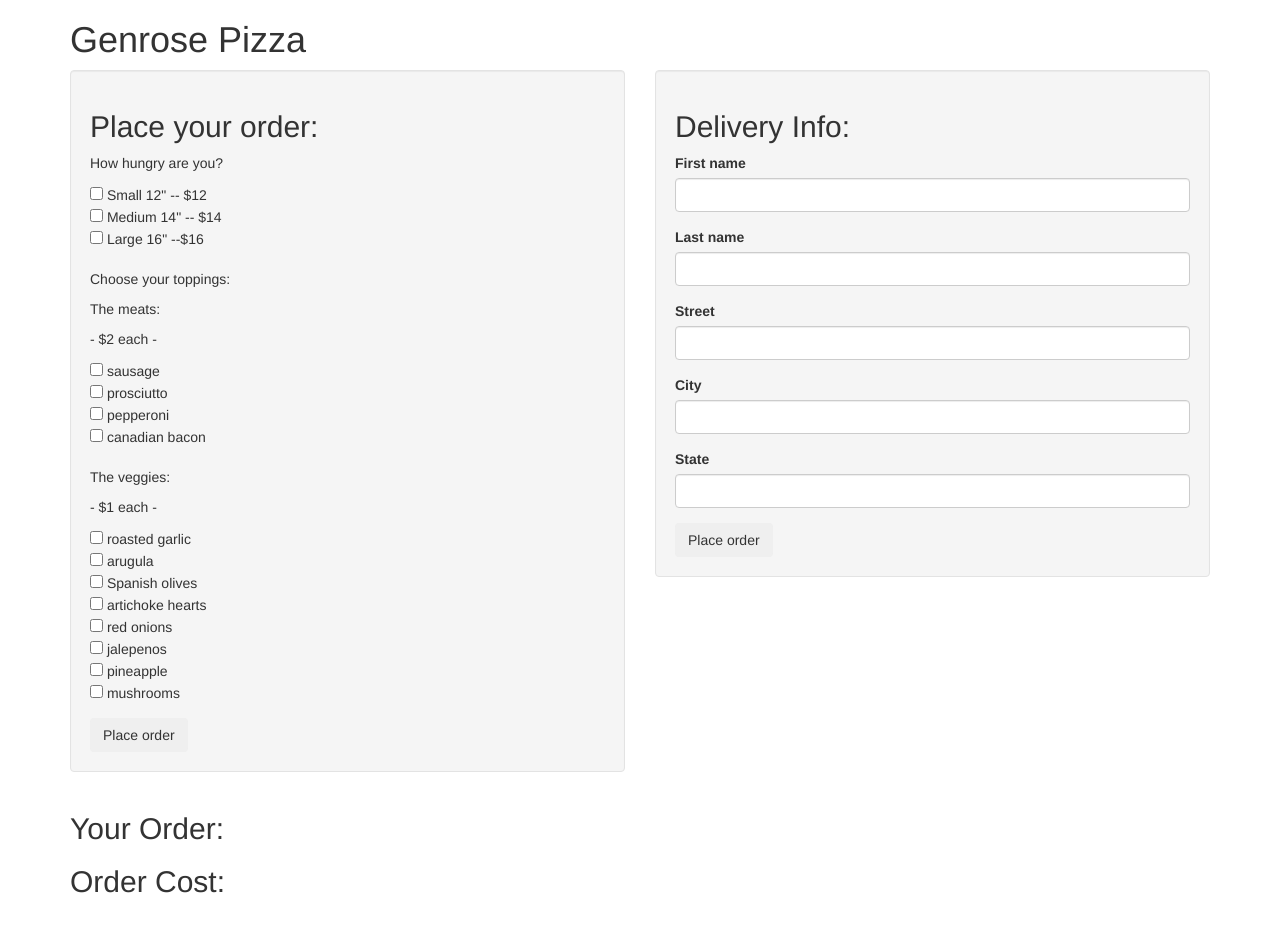
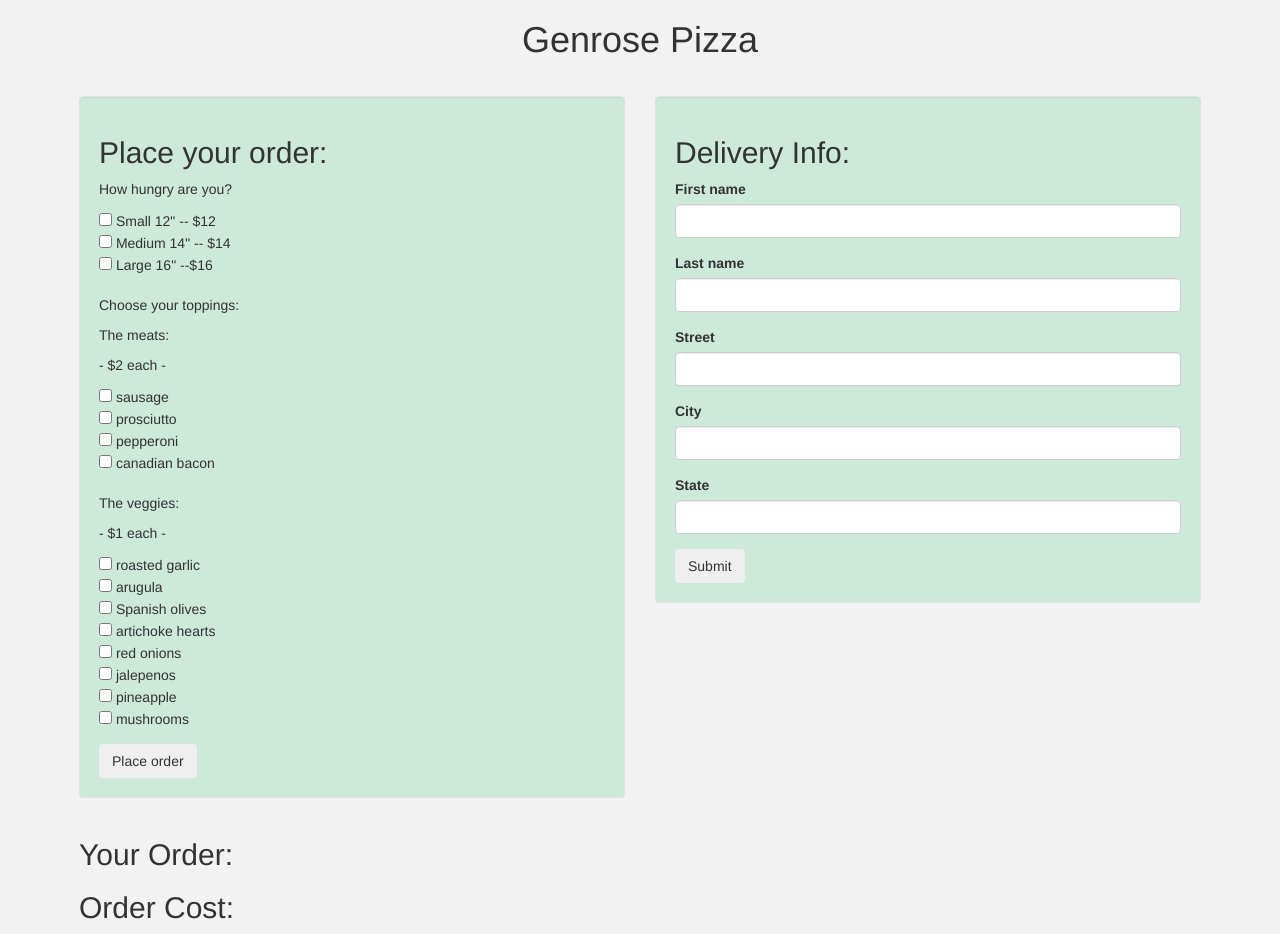
Before and after one commit to Evan-Alexander/pizza-shop, a plain HTML site: page index.html in a window 1280 px wide. Before the commit the page ends 908 px from the top, so only its background shows below. Drawn offline with Linux system fonts and the light colour scheme.

Commit message:
add some styling to page

```diff
--- a/css/styles.css
+++ b/css/styles.css
@@ -0,0 +1,19 @@
+
+.container {
+  width: 90%
+}
+
+body {
+  background-color: #f2f2f2;
+
+}
+
+
+h1 {
+  text-align: center;
+  margin-bottom: 1em;
+}
+
+.well {
+  background-color: #cce9da;
+}
--- a/index.html
+++ b/index.html
@@ -74,7 +74,7 @@
                   </div>
                 </div>
               </div>
-              <button type="submit" class="btn">Place order</button>
+              <button type="submit" class="btn">Submit</button>
             </form>
           </div>
 
--- a/js/scripts.js
+++ b/js/scripts.js
@@ -25,33 +25,39 @@ function Pizza(pizzaSize, meat, veggies) {
   this.veggies = veggies;
 }
 
+function PizzaPrice(smallPrice, mediumPrice, largePrice, meatPrice, vegPrice) {
+  this.smallPrice = 12;
+  this.mediumPrice = 14;
+  this.largePrice = 16;
+  this.meatPrice = 2;
+  this.vegPrice = 1;
+}
+
 Pizza.prototype.makePizza = function() {
   return this.pizzaSize + " " + this.meat + " with " + this.veggies;
 }
 
-//
+
 // PizzaPrice.prototype.getPrice = function() {
-//   return this.pizzaSize.price + this.veggies.price + this.meat.price;
+//   return this.pizzaSize.price + this.meatPrice + this.vegPrice;
 // }
-
 
 $(document).ready(function() {
   $("form#order-form").submit(function(event) {
     event.preventDefault();
     var getSize = $("input:checkbox[name=size]:checked").val();
 
+
     var meatToppings = [];
     $("input:checkbox[name=meat]:checked").each(function(){
         var getMeat = $(this).val();
         meatToppings.push(getMeat);
-        console.log(meatToppings);
       });
 
     var vegToppings = [];
     $("input:checkbox[name=veg]:checked").each(function(){
         var getVeggies = $(this).val();
         vegToppings.push(getVeggies);
-        console.log(vegToppings);
       });
 
     var newPizza = new Pizza(getSize, meatToppings, vegToppings);
@@ -60,6 +66,5 @@ $(document).ready(function() {
     $('#order-info').append("<li><span>" + newPizza.makePizza() + "</span></li>");
     // $('#cost').append("<li><span>" + orderCost.getPrice() + "</span></li>");
 
-
     });
 });
```
